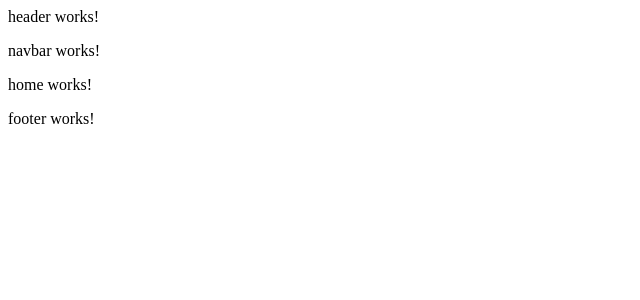
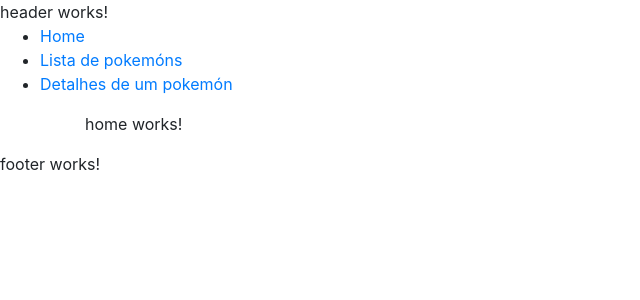
Before and after one commit to WagnerEsser/spa-angular, an Angular app: page /home in a window 1280 px wide. Shown: the top 300 px of the page, without its empty margins (0-640 px from the left). Built offline with nearby package versions, Linux system fonts and the light colour scheme.

Commit message:
rotas para pokemon-list e pokemon-detail

```diff
--- a/angular.json
+++ b/angular.json
@@ -27,6 +27,8 @@
               "src/assets"
             ],
             "styles": [
+              "./node_modules/bootstrap/dist/css/bootstrap.min.css",
+              "./node_modules/ngx-bootstrap/datepicker/bs-datepicker.css",
               "src/styles.scss"
             ],
             "scripts": [],
@@ -84,6 +86,8 @@
             "tsConfig": "src/tsconfig.spec.json",
             "karmaConfig": "src/karma.conf.js",
             "styles": [
+              "./node_modules/bootstrap/dist/css/bootstrap.min.css",
+              "./node_modules/ngx-bootstrap/datepicker/bs-datepicker.css",
               "src/styles.scss"
             ],
             "scripts": [],
--- a/src/app/shared/navbar/navbar.component.html
+++ b/src/app/shared/navbar/navbar.component.html
@@ -1,3 +1,15 @@
-<p>
-  navbar works!
-</p>
+<ul>
+
+  <li>
+    <a routerLink="/home">Home</a>
+  </li>
+
+  <li>
+    <a routerLink="/pokemon/list">Lista de pokemóns</a>
+  </li>
+
+  <li>
+    <a routerLink="/pokemon/1">Detalhes de um pokemón</a>
+  </li>
+
+</ul>
```
Also changed, not shown: src/app/app-routing.module.ts (+15 -0 lines).
